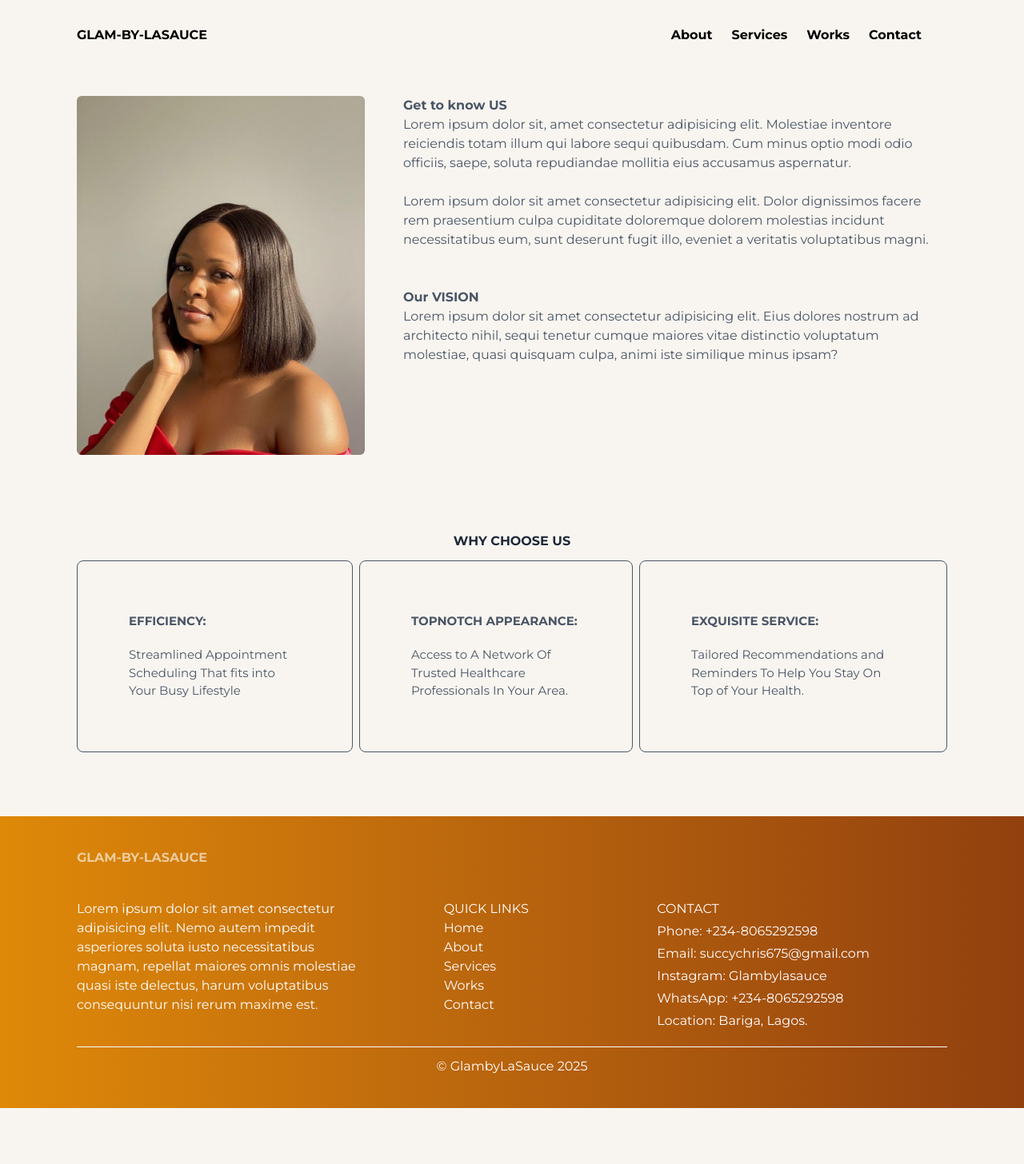
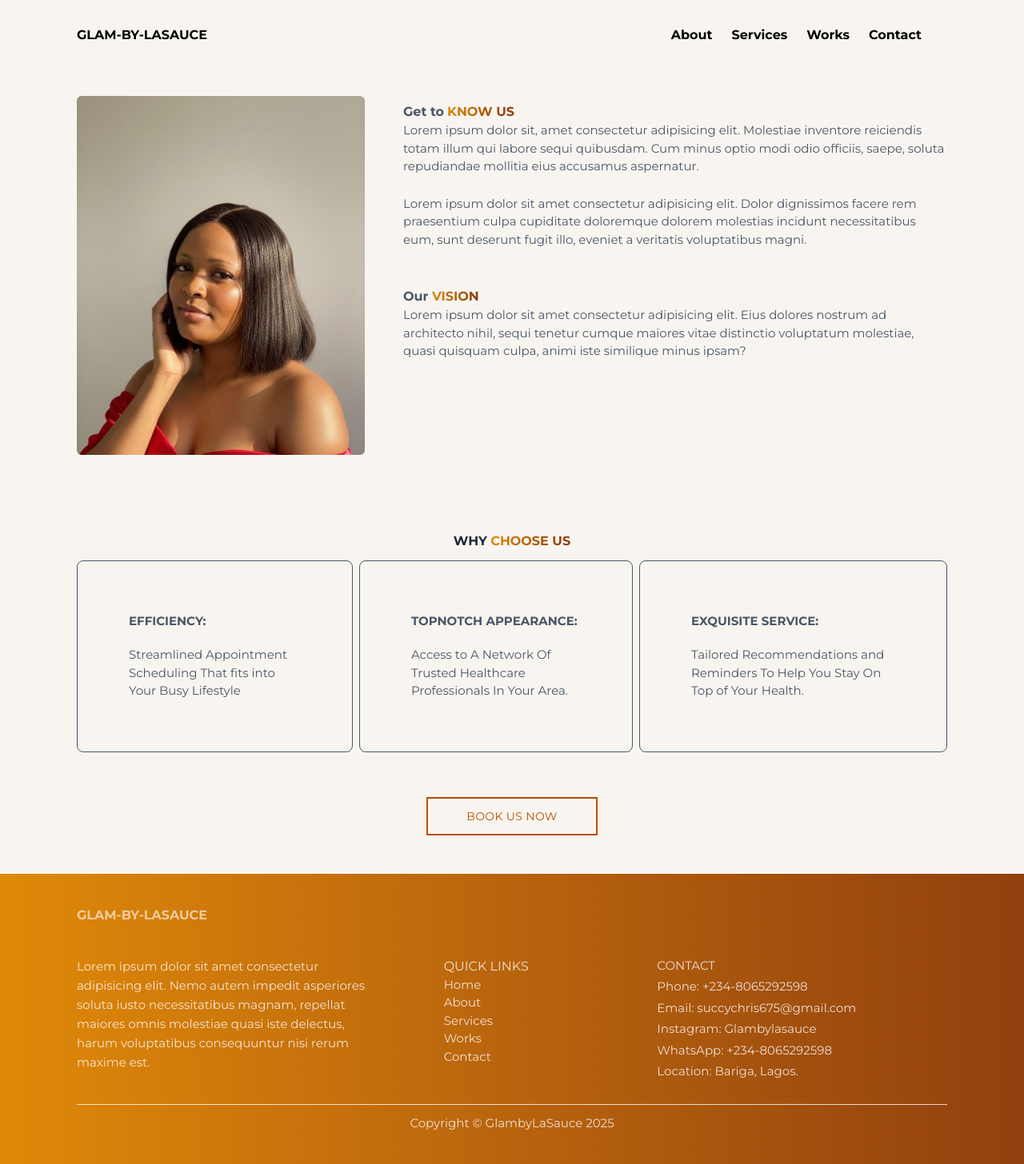
Before and after one commit to ernestkris6/GlamByLaSauce, a React (Vite) app: page /about in a window 1280 px wide. Shown: the whole page at 80% size. Before the commit the page ends 1386 px from the top, so only its background shows below. Built offline with nearby package versions, Linux system fonts and the light colour scheme; a web font is replaced by a local one.

Commit message:
contact us

```diff
--- a/src/Pages/About.jsx
+++ b/src/Pages/About.jsx
@@ -1,32 +1,33 @@
 import React from 'react'
 import succy from '../assets/succy.jpg'
+import Button from '../ui/Button'
 
 export default function About() {
   return (
     <div className='px-6 md:px-10 lg:px-24 mt-8'>
-      <div className='text-center text-gray-600  mb-8 md:hidden'>
-        <h1>ABOUT <strong>US</strong></h1>
+      <div className='text-center text-gray-600 mb-8 md:hidden'>
+        <h1 className='font-bold'>GET TO <span> KNOW US</span></h1>
       </div>
 
      <div className='flex flex-col md:flex-row gap-12 mb-12'>
           <img className='w-full md:max-w-[360px] rounded-md' src={succy} alt="" />
             <div className='items-center text-gray-600  justify-center'>
-              <h1 className='font-bold'>Get to know US</h1>
-            <p>Lorem ipsum dolor sit, amet consectetur adipisicing elit. Molestiae inventore reiciendis totam illum qui labore sequi quibusdam. Cum minus optio modi odio officiis, saepe, soluta repudiandae mollitia eius accusamus aspernatur.</p> <br />
+              <h1 className='hidden md:flex font-bold md:pt-2  mb:pb-6 gap-1'>Get to <span>KNOW US</span></h1>
+            <p className='text-[15px]'>Lorem ipsum dolor sit, amet consectetur adipisicing elit. Molestiae inventore reiciendis totam illum qui labore sequi quibusdam. Cum minus optio modi odio officiis, saepe, soluta repudiandae mollitia eius accusamus aspernatur.</p> <br />
 
-            <p>Lorem ipsum dolor sit amet consectetur adipisicing elit. Dolor dignissimos facere rem praesentium culpa cupiditate doloremque dolorem molestias incidunt necessitatibus eum, sunt deserunt fugit illo, eveniet a veritatis voluptatibus magni.</p>
+            <p className='text-[15px]'>Lorem ipsum dolor sit amet consectetur adipisicing elit. Dolor dignissimos facere rem praesentium culpa cupiditate doloremque dolorem molestias incidunt necessitatibus eum, sunt deserunt fugit illo, eveniet a veritatis voluptatibus magni.</p>
 
             <div className='mt-6 md:mt-12'>
-              <h2 className='text-start text-gray-600  font-bold'>Our VISION</h2>
+              <h2 className='text-start text-gray-600  font-bold'>Our <span>VISION</span></h2>
 
-            <p>Lorem ipsum dolor sit amet consectetur adipisicing elit. Eius dolores nostrum ad architecto nihil, sequi tenetur cumque maiores vitae distinctio voluptatum molestiae, quasi quisquam culpa, animi iste similique minus ipsam?</p>
+            <p className='text-[15px]'>Lorem ipsum dolor sit amet consectetur adipisicing elit. Eius dolores nostrum ad architecto nihil, sequi tenetur cumque maiores vitae distinctio voluptatum molestiae, quasi quisquam culpa, animi iste similique minus ipsam?</p>
             </div>
           </div>
      </div>
 
 
       <div className='pt-12 mb-12'>
-        <h2 className='font-bold pb-3 text-gray-800  text-center'>WHY CHOOSE US</h2>
+        <h2 className='font-bold pb-3 text-gray-800  text-center'>WHY <span>CHOOSE US</span></h2>
 
         <div className='flex flex-col md:flex-row mb-20'>
           <div className='border rounded-lg px-10 md:px-16 py-8 sm:py-16 flex flex-col gap-5 text-[15px] hover:bg-amber-700 hover:text-white duration-500 text-gray-600 cursor-pointer'>
@@ -46,6 +47,10 @@ export default function About() {
           To Help You Stay On Top of Your Health.</p>
           </div>
       </div>
+
+      <div className='text-center mt-[-24px]'>
+        <Button type='flat'>BOOK US NOW</Button>
+      </div>
       </div>
     </div>
   )
--- a/src/Pages/Contact.jsx
+++ b/src/Pages/Contact.jsx
@@ -1,7 +1,27 @@
 import React from 'react'
+import succy from '../assets/succy.jpg'
+import Button from '../ui/Button'
+
 
 export default function Contact() {
   return (
-    <div>Contact</div>
+    <div className='px-6 md:px-10 lg:px-24'>
+      <div className='text-center text-2xl pt-4 text-gray-500'>
+        <p>CONTACT <span className='text-gray-700 font-medium'>US</span></p>
+      </div>
+
+      <div className='flex flex-col md:flex-row my-10 justify-center gap-10 mb-28 text-sm'>
+          <img className='w-full md:max-w-[360px]' src={succy} alt="" />
+          <div className='flex flex-col justify-center items-start gap-6'>
+            <p className='font-semibold text-lg text-gray-600'>OUR OFFICE</p>
+            <p className='text-gray-500'>Bariga, Lagos Nigeria</p>
+            <p className='text-gray-500'>Tel/WhatsApp: (234) 8065292598 <br /> Email: succychris675@gmail.com</p>
+            <p  className='text-lg font-semibold text-gray-600'>ACTIVITIES at GLAM-BY-LASAUCE</p>
+            <p className='text-gray-500'>Learn more about our teams and openings.</p>
+            {/* <button className='border py-3 px-6 bg-white hover:bg-primary hover:text-white duration-500 transition-all'>Explore more</button> */}
+            <Button type='flat'>Explore more</Button>
+          </div>
+        </div>
+    </div>
   )
 }
--- a/src/index.css
+++ b/src/index.css
@@ -14,3 +14,18 @@ span{
   -webkit-background-clip: text;
   -webkit-text-fill-color: transparent;
 }
+
+
+.active hr{
+    @apply block
+}
+
+::-webkit-scrollbar{
+    overflow: hidden;
+}
+
+@media(max-width: 740px) {
+    .active p{
+        @apply bg-black text-white
+    }
+}
--- a/src/ui/Button.jsx
+++ b/src/ui/Button.jsx
@@ -4,7 +4,7 @@ export default function Button({children, type}) {
 
     const styles = {
         primary: 'px-8 py-3 rounded-xl bg-[#c1630b] text-[#fff] text-sm transition-colors duration-300 disabled:cursor-not-allowed inline-block tracking-wide cursor-pointer',
-        flat: 'px-12 py-3 border-2 border-[#c1630b] text-[#c1630b] text-sm transition-colors duration-300 disabled:cursor-not-allowed inline-block tracking-wide cursor-pointer',
+        flat: 'px-12 py-3 border-2 border-amber-700 text-amber-700 text-sm transition-all duration-500 disabled:cursor-not-allowed inline-block tracking-wide cursor-pointer hover:text-white/90 hover:bg-amber-700 duration-500 cursor-pointer',
         span: "px-8 py-3 text-white outline-none border-none rounded-lg bg-gradient-to-l from-[#92400E] to-[#DF8908] cursor-pointer hover:scale-105 transition-all duration-500"
     }
 
@@ -17,4 +17,4 @@ export default function Button({children, type}) {
 }
 
 
-//
+//hover:bg-primary hover:text-white duration-500 transition-all
--- a/src/ui/Footer.jsx
+++ b/src/ui/Footer.jsx
@@ -4,7 +4,7 @@ import { Link } from 'react-router-dom'
 
 export default function Footer() {
   return (
-    <footer className='py-10 px-6 md:px-10 lg:px-24 bg-gradient-to-l from-[#92400E] to-[rgb(223,137,8)] h-[50%] text-white'>
+    <footer className='py-10 px-6 md:px-10 lg:px-24 bg-gradient-to-l from-[#92400E] to-[rgb(223,137,8)] h-[50%] text-white/80'>
         <div className='pb-10 text-white/60'>
             <Logo />
         </div>
@@ -13,7 +13,7 @@ export default function Footer() {
             {/*---------Left Section-----------*/}
 
             <div>
-                 <p className='w-full md:w-3/4 lg:w-full  text-white leading-6 '>Lorem ipsum dolor sit amet
+                 <p className='w-full md:w-3/4 lg:w-full text-[15px] leading-6 '>Lorem ipsum dolor sit amet
                    consectetur adipisicing elit.
                    Nemo autem impedit asperiores soluta iusto necessitatibus magnam,
                    repellat maiores omnis molestiae quasi iste delectus, harum voluptatibus
@@ -25,17 +25,17 @@ export default function Footer() {
             {/*---------Center Section-----------*/}
               <div className='lg:ml-12 lg:pl-12'>
                 <p>QUICK LINKS</p>
-                <p className='hover:text-white/60 hover:font-bold'><Link to='/'>Home</Link></p>
-                <p className='hover:text-white/60 hover:font-bold'><Link to='about'>About</Link></p>
-                <p className='hover:text-white/60 hover:font-bold'><Link to='services'>Services</Link></p>
-                <p className='hover:text-white/60 hover:font-bold'><Link to='works'>Works</Link></p>
-                <p className='hover:text-white/60 hover:font-bold'><Link to='contact'>Contact</Link></p>
+                <p className='text-[15px] hover:text-white/60 hover:font-bold'><Link to='/'>Home</Link></p>
+                <p className=' text-[15px] hover:text-white/60 hover:font-bold'><Link to='about'>About</Link></p>
+                <p className='text-[15px] hover:text-white/60 hover:font-bold'><Link to='services'>Services</Link></p>
+                <p className='text-[15px] hover:text-white/60 hover:font-bold'><Link to='works'>Works</Link></p>
+                <p className='text-[15px] hover:text-white/60 hover:font-bold'><Link to='contact'>Contact</Link></p>
 
               </div>
             </div>
 
             {/*---------Right Section-----------*/}
-            <div className='space-y-1'>
+            <div className='space-y-1 text-[15px]'>
                 <p>CONTACT</p>
                 <p>Phone: +234-8065292598</p>
                 <p>Email: succychris675@gmail.com</p>
@@ -46,7 +46,7 @@ export default function Footer() {
             </div>
         </div>
             <hr className='mt-2' />
-        <p className="text-center pt-3">&copy; GlambyLaSauce 2025</p>
+        <p className="text-center pt-3 pb-[-12px] text-[15px]">Copyright &copy; GlambyLaSauce 2025</p>
     </footer>
   )
 }
```
Lines whose indentation alone changed are shown as unchanged.
